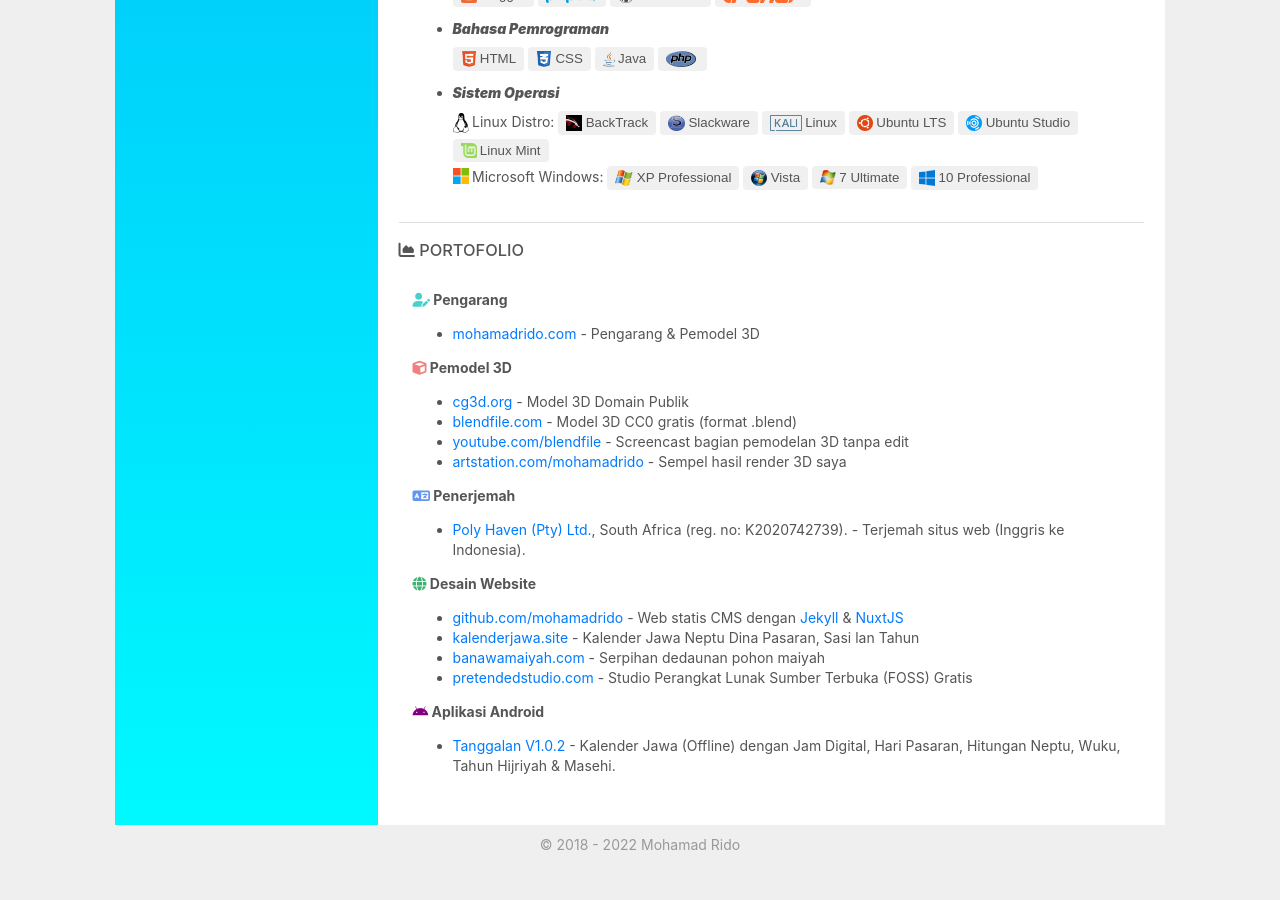
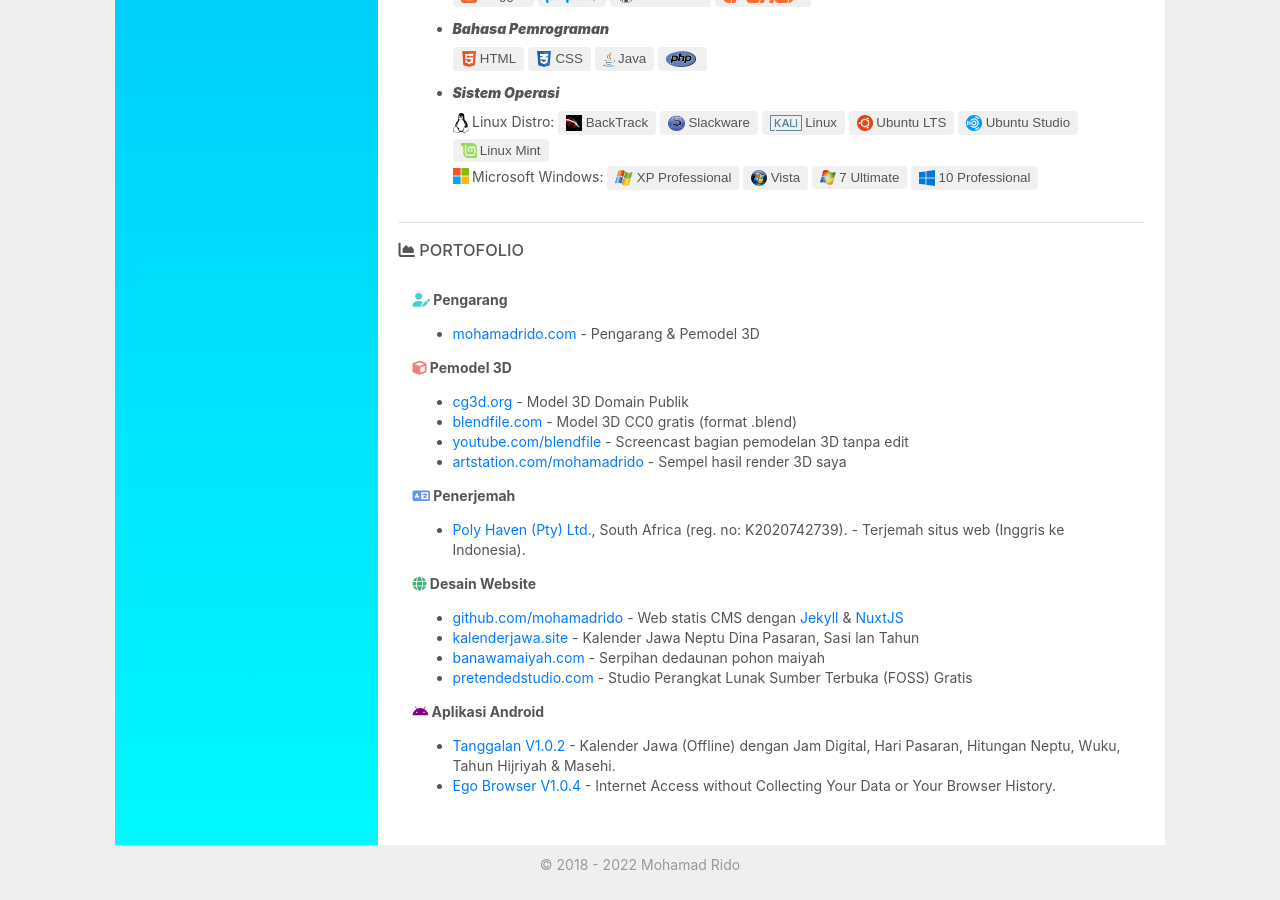
Before and after one commit to j5sacolasembalagens-pixel/xkhujztrbowverbtqv9mmmgnutuqjjakzdfafbwww, a Jekyll site: the page built from id.html, in a window 1280 px wide and 900 px high, scrolled down 1763 px. Built offline with Jekyll 4.4.1, drawn with Linux system fonts in a browser that asks for light colours; nearby versions of some CDN libraries.

Commit message:
Update id.html

```diff
--- a/id.html
+++ b/id.html
@@ -155,7 +155,8 @@ layout: default
 
     <b><i class="fab fa-android" style="color:purple;"></i> Aplikasi Android</b>
       <ul>
-      <li><a href="https://mohamadrido.com" rel="nofollow">Tanggalan V1.0.2</a> - Kalender Jawa (Offline) dengan Jam Digital, Hari Pasaran, Hitungan Neptu, Wuku, Tahun Hijriyah & Masehi.</li>
+      <li><a href="https://mohamadrido.com">Tanggalan V1.0.2</a> - Kalender Jawa (Offline) dengan Jam Digital, Hari Pasaran, Hitungan Neptu, Wuku, Tahun Hijriyah & Masehi.</li>
+      <li><a href="https://mohamadrido.com">Ego Browser V1.0.4</a> - Internet Access without Collecting Your Data or Your Browser History.</li>
       </ul>
 
     </div>
```
